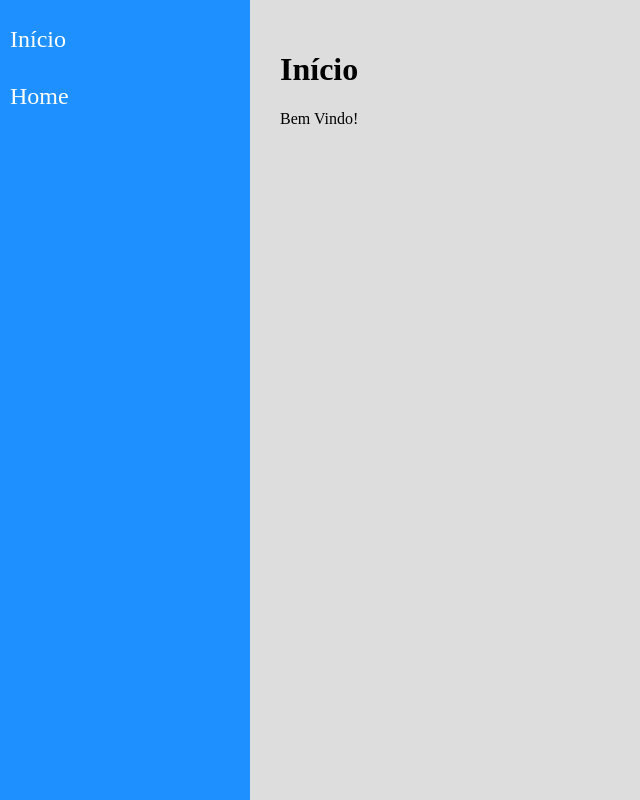
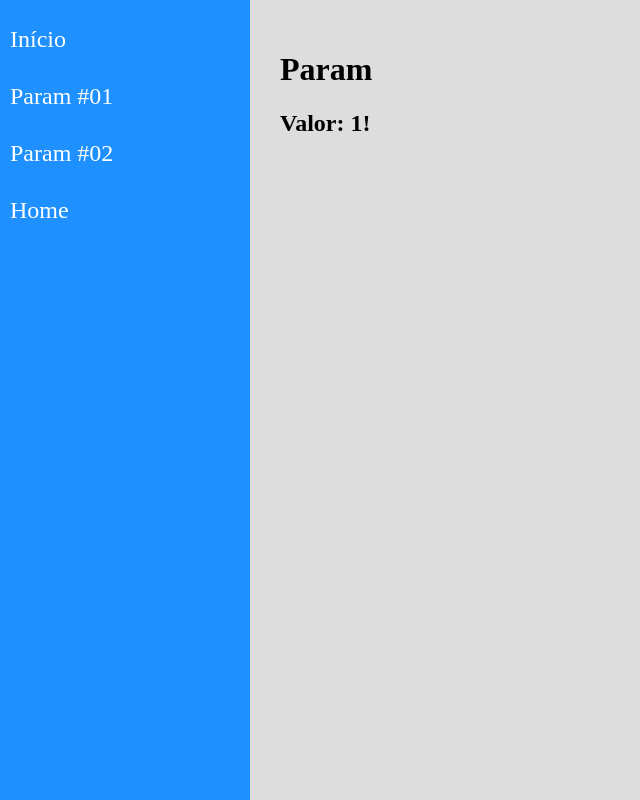
Before and after one commit to LuisLimaIt/Navega-o-com-React-Router, a React (Create React App) app: page /param/1 in a window 1280 px wide. Shown: the whole page, without its empty margins (0-640 px from the left). Built offline with nearby package versions, Linux system fonts and the light colour scheme.

Commit message:
navigation with parameters

```diff
--- a/src/components/layout/Content.jsx
+++ b/src/components/layout/Content.jsx
@@ -4,12 +4,16 @@
 
 import About from '../../views/examples/About'
 import Home from '../../views/examples/Home'
+import Param from '../../views/examples/Param';
 
 const Content = props => (
     <main className="content">
         <Switch>
             <Route path="/about">
                 <About />
+            </Route>
+            <Route path="/param/:id">
+                <Param />
             </Route>
             <Route path="/">
                 <Home />
--- a/src/components/layout/Menu.jsx
+++ b/src/components/layout/Menu.jsx
@@ -11,6 +11,12 @@
                     <Link to="/">Início</Link>
                 </li>
                 <li>
+                    <Link to="/param/123">Param #01</Link>
+                </li>
+                <li>
+                    <Link to="/param/legal">Param #02</Link>
+                </li>
+                <li>
                     <Link to="/about">Home</Link>
                 </li>
             </ul>
--- a/src/views/examples/About.jsx
+++ b/src/views/examples/About.jsx
@@ -3,7 +3,7 @@
 const About = props => (
     <div className="about">
         <h1>Sobre</h1>
-        <p>O nosso sistema foi criado...</p>
+        <h2>O nosso sistema foi criado...</h2>
     </div>
 )
 
--- a/src/views/examples/Home.jsx
+++ b/src/views/examples/Home.jsx
@@ -3,7 +3,7 @@
 const Home = props => (
     <div className="home">
         <h1>Início</h1>
-        <p>Bem Vindo!</p>
+        <h2>Bem Vindo!</h2>
     </div>
 )
 
--- /dev/null
+++ b/src/views/examples/Param.jsx
@@ -0,0 +1,15 @@
+import React from 'react';
+
+import { useParams } from 'react-router-dom'
+
+const Param = props => {
+    const { id } = useParams()
+    return (
+        <div className="param">
+            <h1>Param</h1>
+            <h2>Valor: {id}!</h2>
+        </div>
+    )
+}
+
+export default Param;
```
Also changed, not shown: src/index.css (line endings or trailing spaces).
